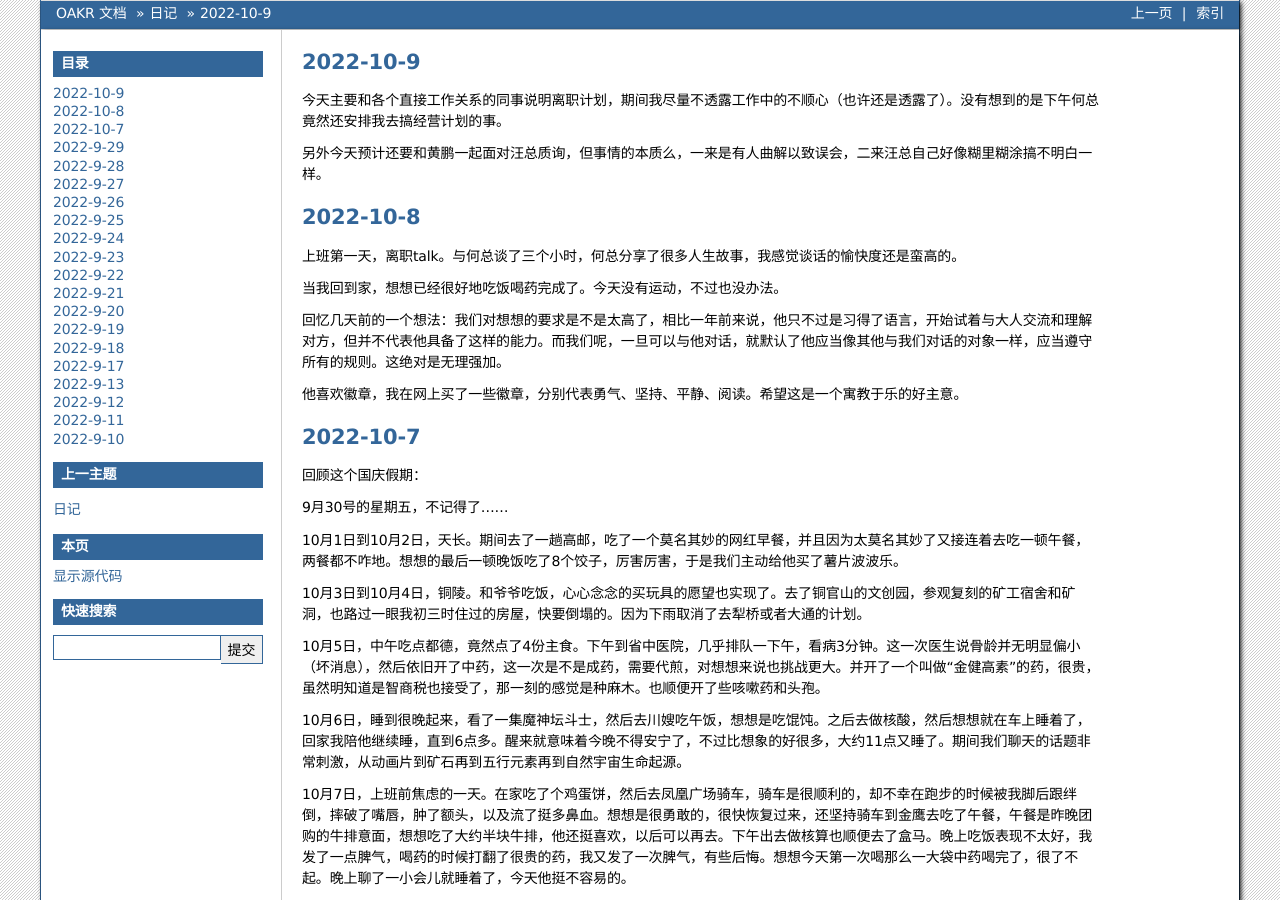
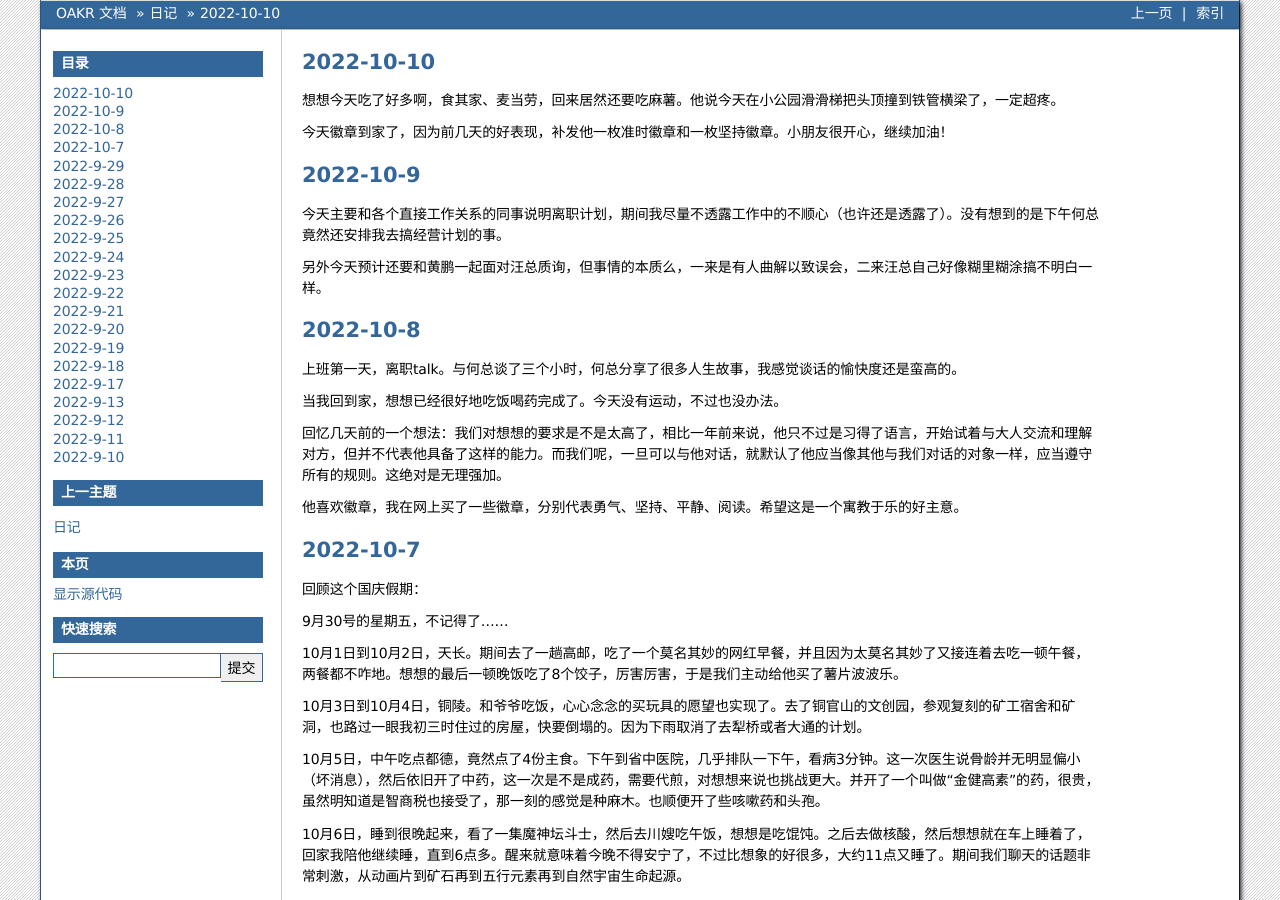
Before and after one commit to cruiurc/cruiurc.github.io, a Sphinx documentation site: the page built from source/diary/diary.rst, in a window 1280 px wide and 900 px high. Built offline with Sphinx 7.4.7, drawn with Linux system fonts in a browser that asks for light colours.

Commit message:
add diary 20221011

```diff
--- a/source/diary/diary.rst
+++ b/source/diary/diary.rst
@@ -1,3 +1,9 @@
+2022-10-10
+-----------
+想想今天吃了好多啊，食其家、麦当劳，回来居然还要吃麻薯。他说今天在小公园滑滑梯把头顶撞到铁管横梁了，一定超疼。
+
+今天徽章到家了，因为前几天的好表现，补发他一枚准时徽章和一枚坚持徽章。小朋友很开心，继续加油！
+
 2022-10-9
 ----------
 今天主要和各个直接工作关系的同事说明离职计划，期间我尽量不透露工作中的不顺心（也许还是透露了）。没有想到的是下午何总竟然还安排我去搞经营计划的事。
```
